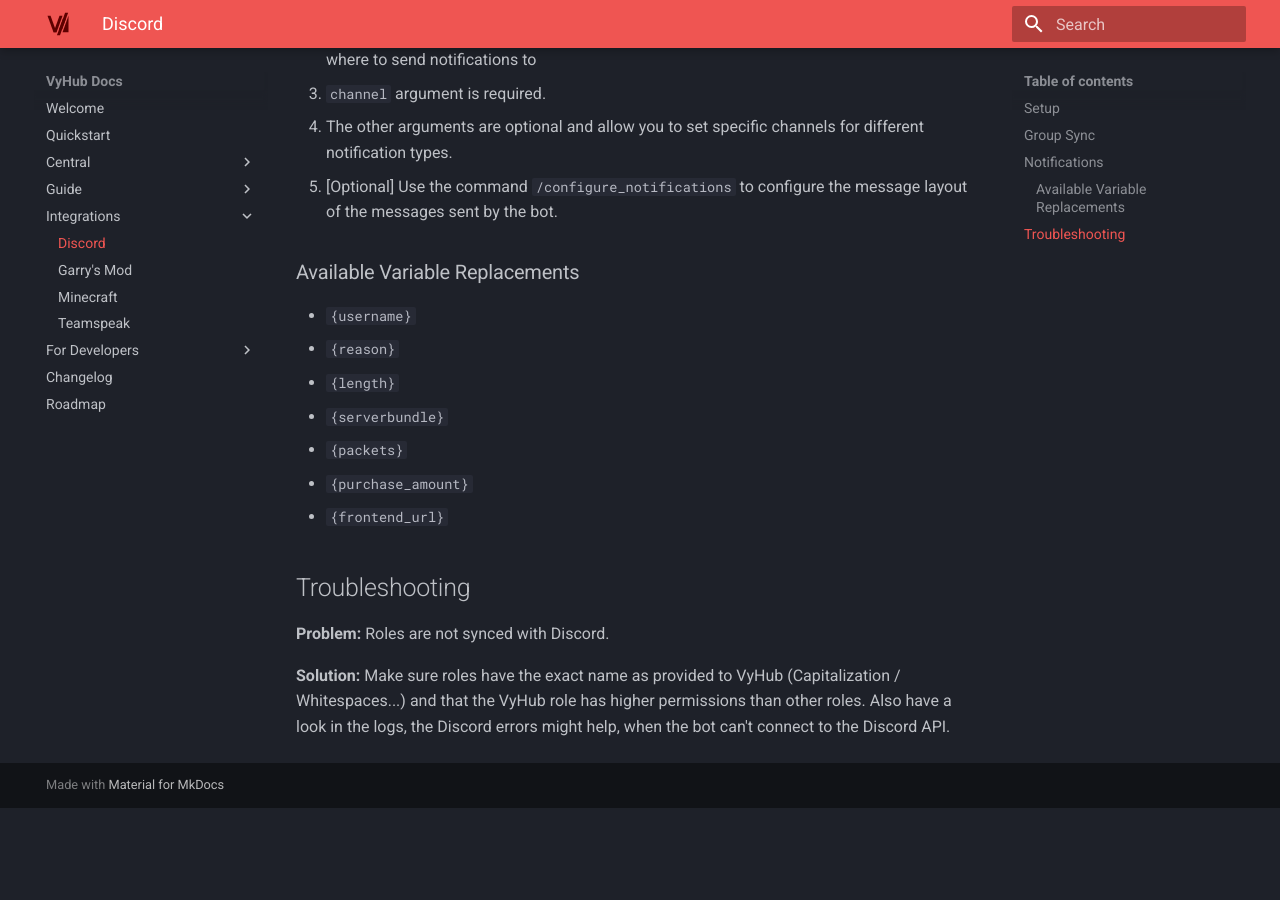
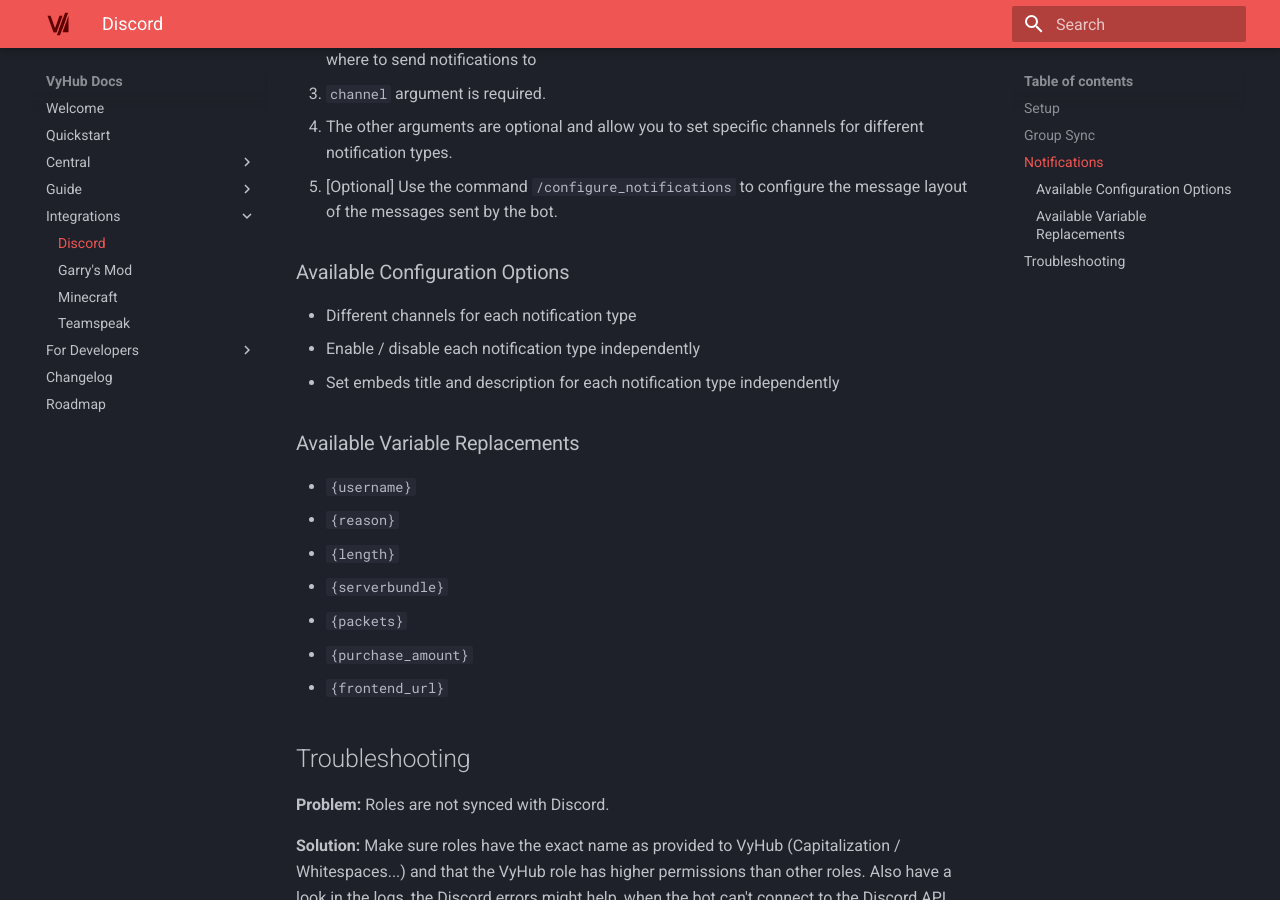
Before and after one commit to nyx-project/vyhub-documentation, an MkDocs documentation site: the page built from docs/game/discord.md, in a window 1280 px wide and 900 px high, scrolled down 2181 px. Built offline with MkDocs 1.6.1 and Material for MkDocs 9.7.7, drawn with Linux system fonts in a browser that asks for light colours; the version menu is left out; before the commit the page ends 2989 px from its top, so only the background shows below that.

Commit message:
Improve discord notification docs

```diff
--- a/docs/game/discord.md
+++ b/docs/game/discord.md
@@ -40,6 +40,11 @@
    - The other arguments are optional and allow you to set specific channels for different notification types.
 3. [Optional] Use the command `/configure_notifications` to configure the message layout of the messages sent by the bot.
 
+### Available Configuration Options
+- Different channels for each notification type
+- Enable / disable each notification type independently
+- Set embeds title and description for each notification type independently
+
 ### Available Variable Replacements
    - `{username}`
    - `{reason}`
```
